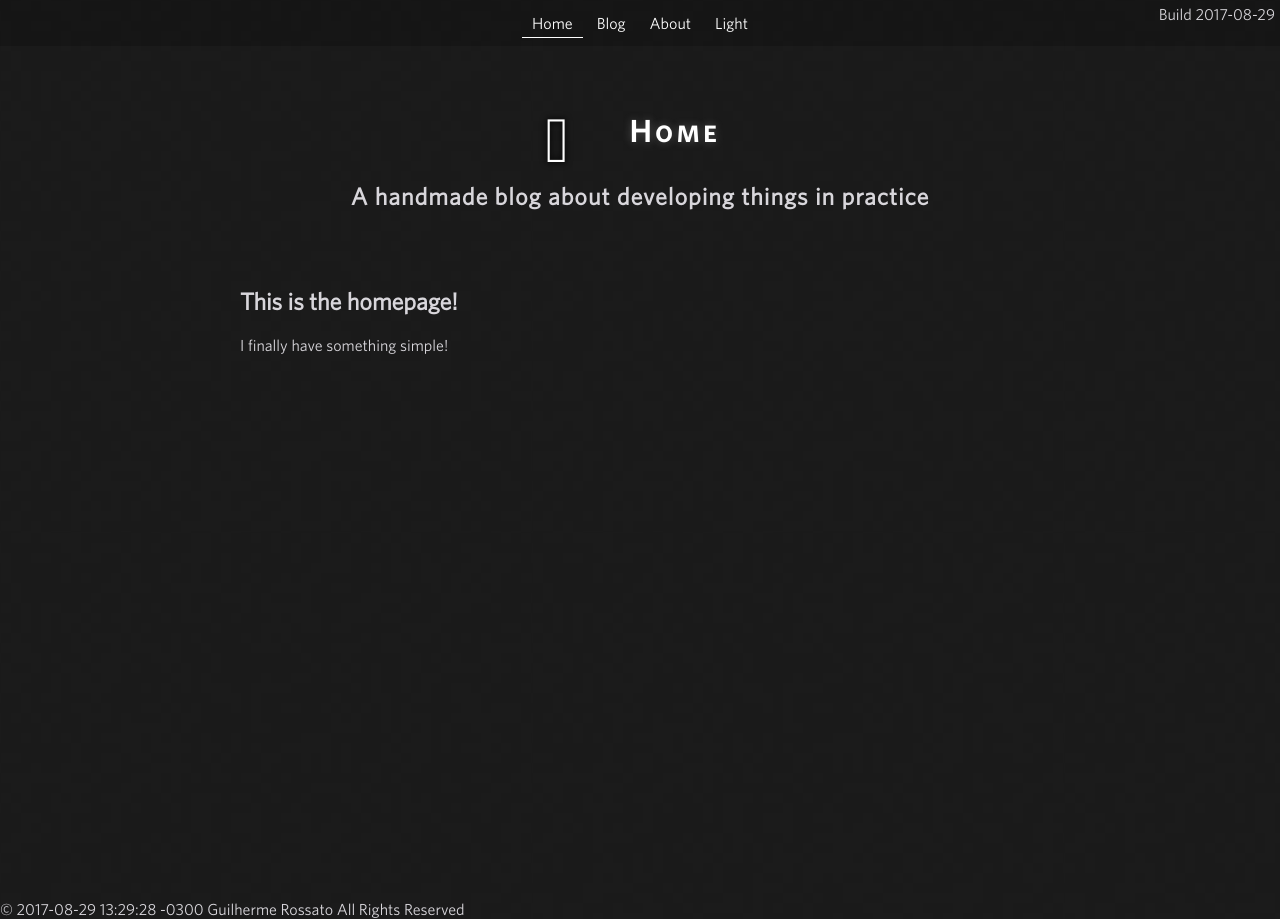
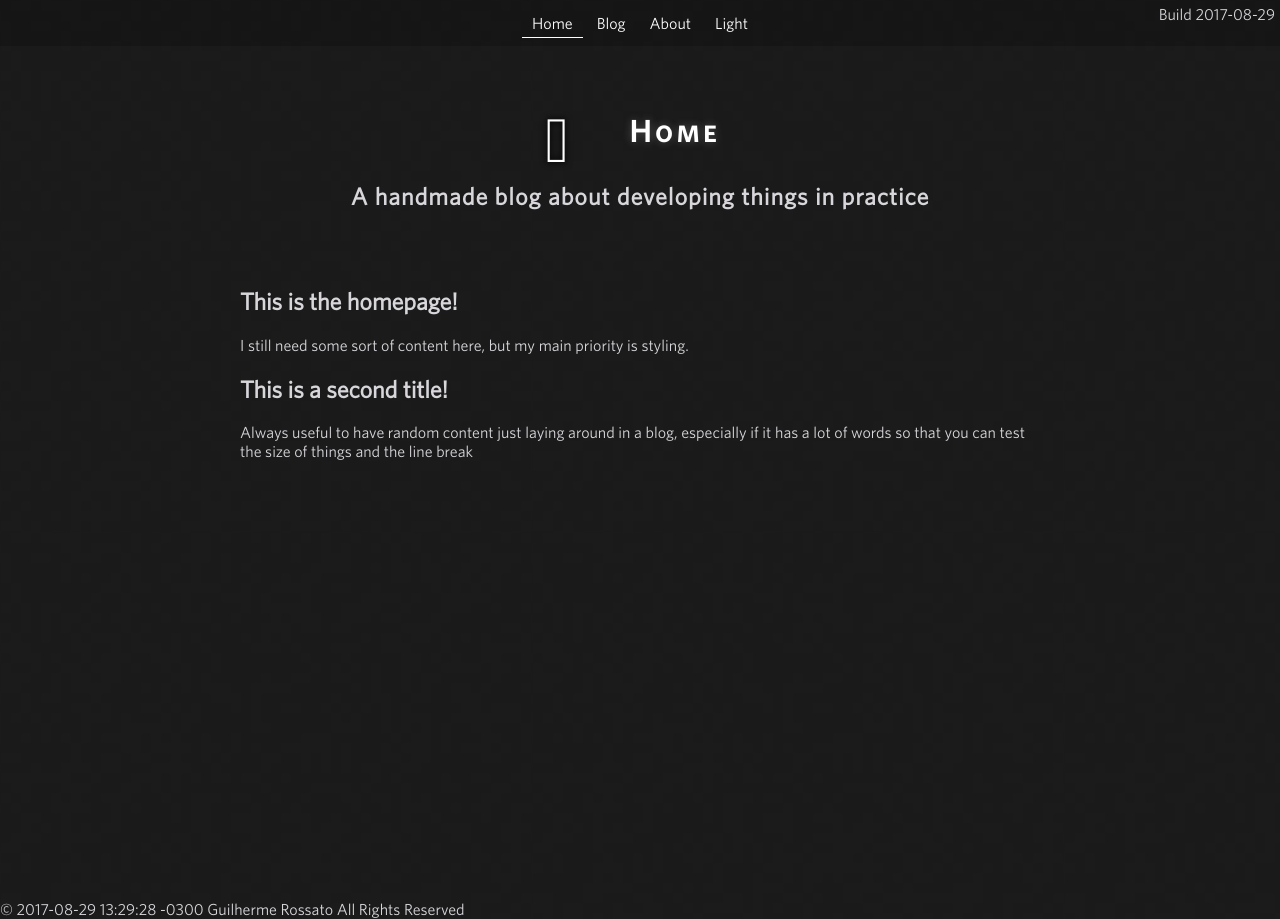
Before and after one commit to GuilhermeRossato/guilhermerossato.github.io, a Jekyll site: the page built from index.html, in a window 1280 px wide. Built offline with Jekyll 4.4.1, drawn with Linux system fonts in a browser that asks for light colours; Markdown is read by kramdown in place of the engine named in the settings.

Commit message:
Changed some texts
Everything still is just a placeholder, but some thought should be put on the text anyways.

```diff
--- a/about.html
+++ b/about.html
@@ -11,5 +11,11 @@ permalink: about/
 							<p>And here we have some words written on a paragraph!</p>
 						</section>
 					</li>
+					<li class="line">
+						<header><h2>About the Author</h2></header>
+						<section>
+							<p>I'm a developer that experience a pleasure incentive when praticing programming. The best part of this hobby is that it's lavish and ecstatic, not to mention it's academic benefits.</p>
+						</section>
+					</li>
 				</ul>
 			</div>
--- a/index.html
+++ b/index.html
@@ -7,7 +7,13 @@ title: Home
 					<li class="line">
 						<header><h2>This is the homepage!</h2></header>
 						<section>
-							<p>I finally have something simple!</p>
+							<p>I still need some sort of content here, but my main priority is styling.</p>
+						</section>
+					</li>
+					<li class="line">
+						<header><h2>This is a second title!</h2></header>
+						<section>
+							<p>Always useful to have random content just laying around in a blog, especially if it has a lot of words so that you can test the size of things and the line break</p>
 						</section>
 					</li>
 				</ul>
```
Also changed, not shown: blog.html (+11 -4 lines).
